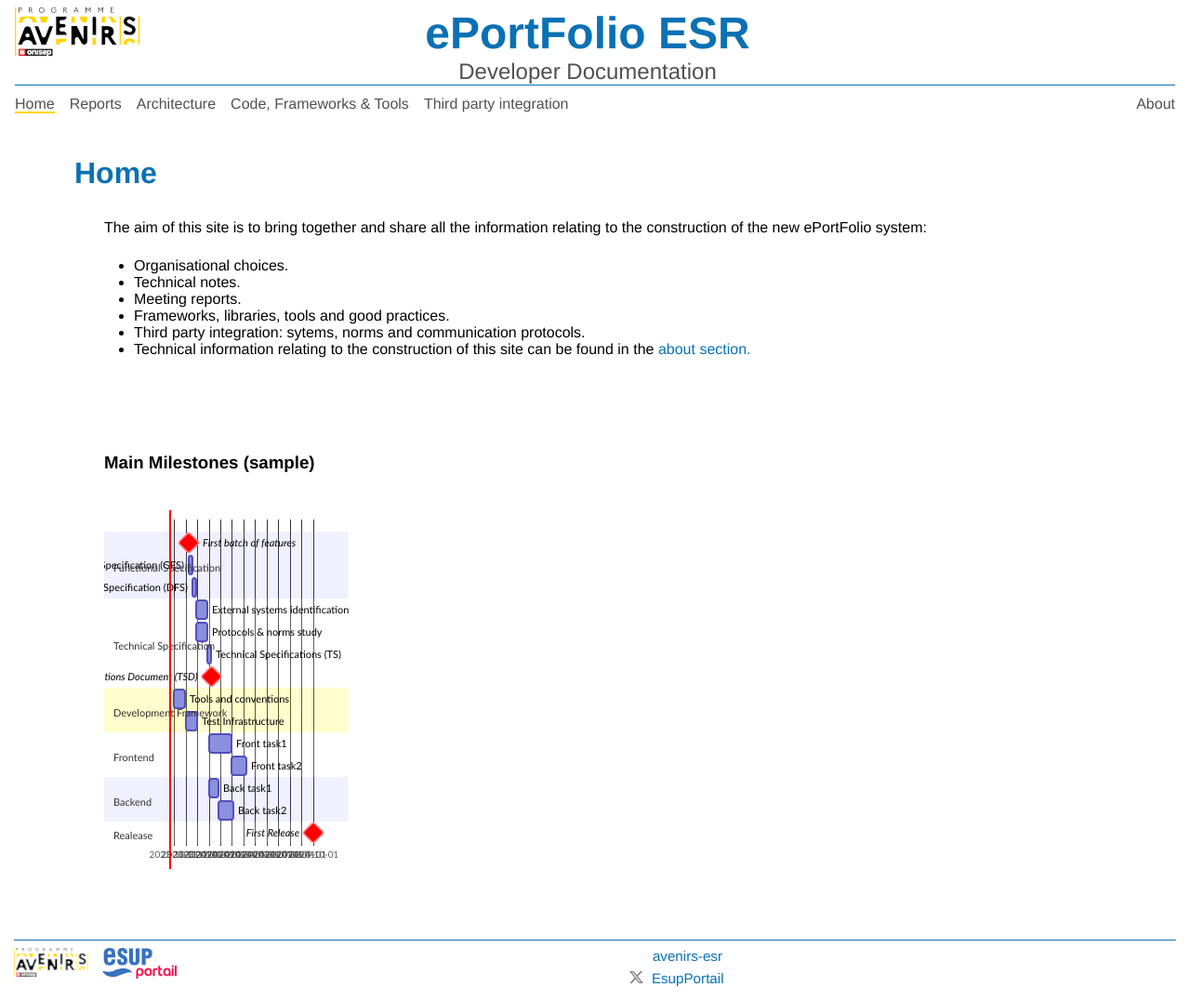
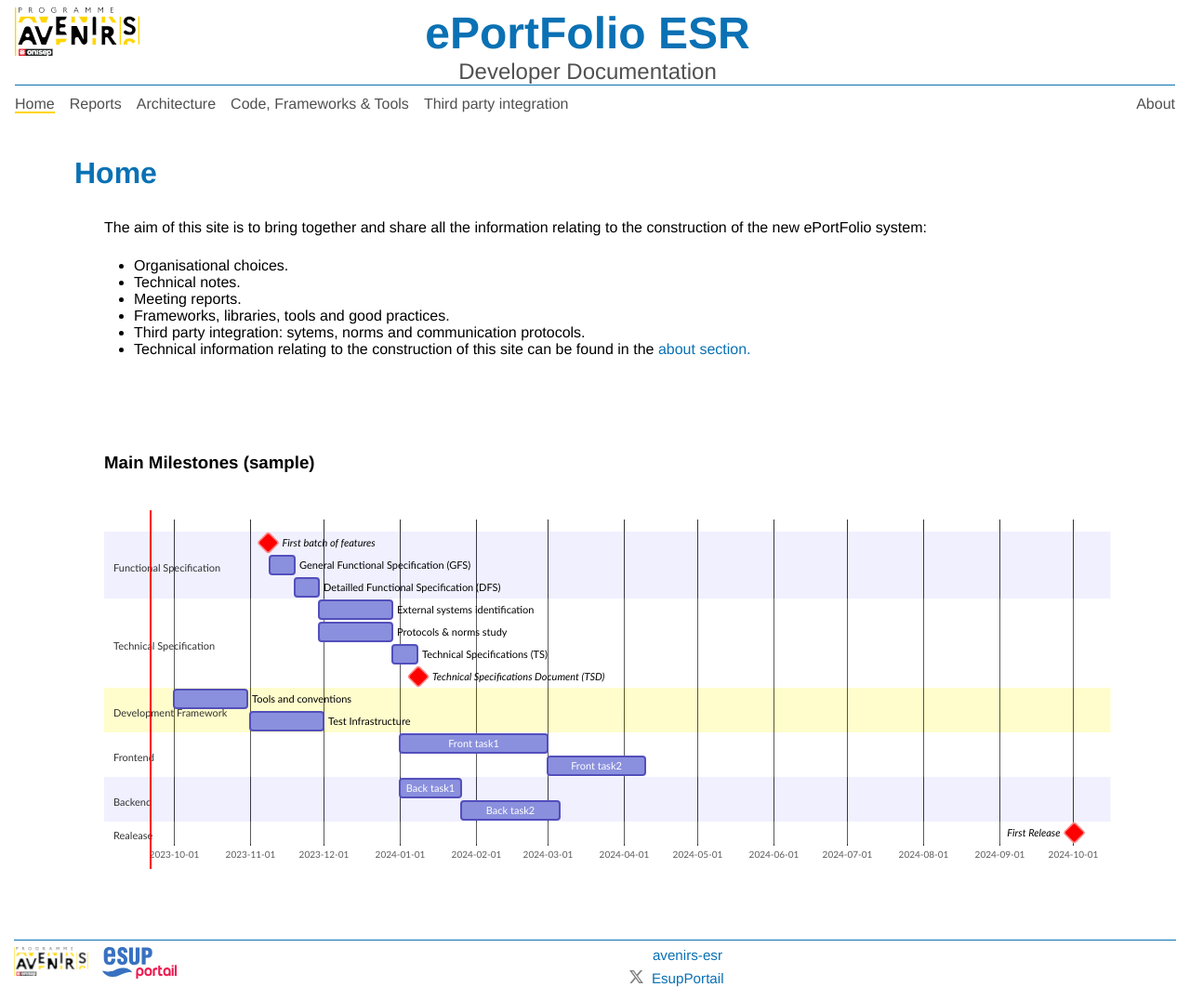
Before and after one commit to giraudin/dev-doc, a Jekyll site: the page built from index.markdown, in a window 1280 px wide. Shown: the whole page at 93% size. Built offline with Jekyll 4.4.1, drawn with Linux system fonts in a browser that asks for light colours.

Commit message:
style: removed the flex propertie of page content to facilitate the display of svg (e.g. mermaid)

```diff
--- a/assets/page.scss
+++ b/assets/page.scss
@@ -24,9 +24,8 @@
 }
 .page-content {
   padding-left: 2em;
-    display: flex;
-    flex-direction: column;
-    flex: 1;
-    align-items: flex-start;
+  flex: 1;
+  align-items: flex-start;
+  overflow: auto;
 
 }
```
